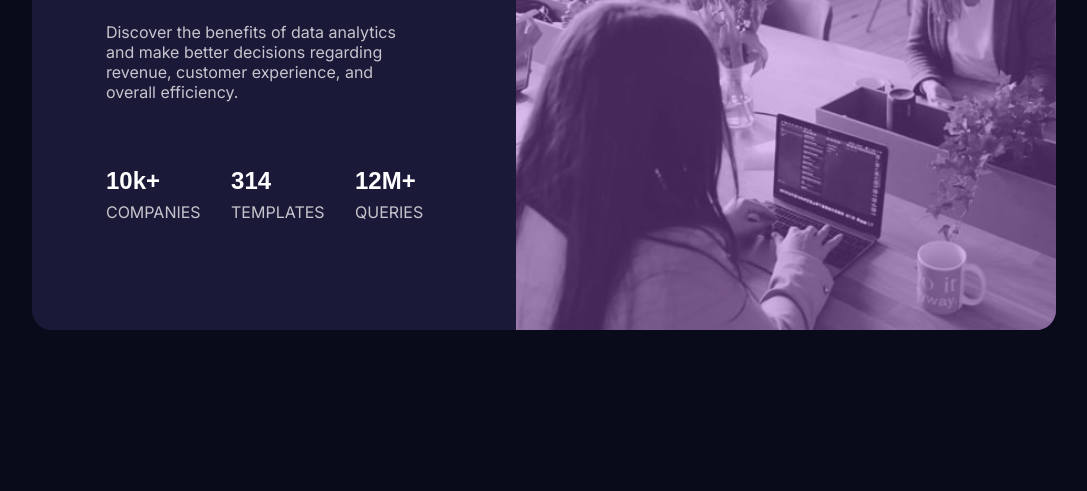
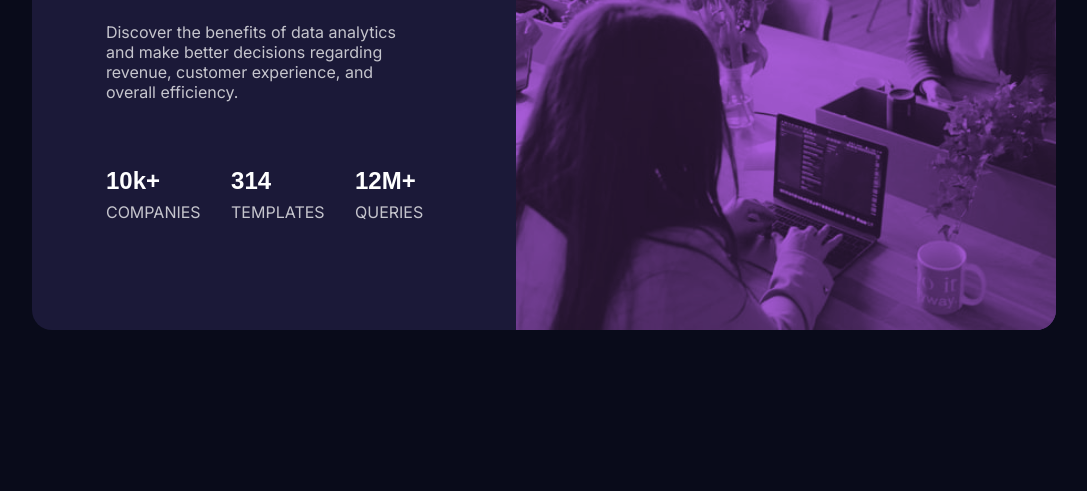
Before and after one commit to AyazAhmed5/Stats-preview-card-component-main, a plain HTML site: page index.html in a window 1280 px wide. Shown: the part 325-816 px from the top of the page, without its empty margins (96-1183 px from the left). Drawn offline with Linux system fonts and the light colour scheme.

Commit message:
Update styles.css

```diff
--- a/styles.css
+++ b/styles.css
@@ -20,7 +20,8 @@ body {
 .image {
   border-radius: 0px 15px 15px 0px;
   background-blend-mode: overlay;
-  opacity: 0.6;
+   mix-blend-mode: multiply;
+  opacity: 0.8;
   height: 100%;
 }
 .em {
```
